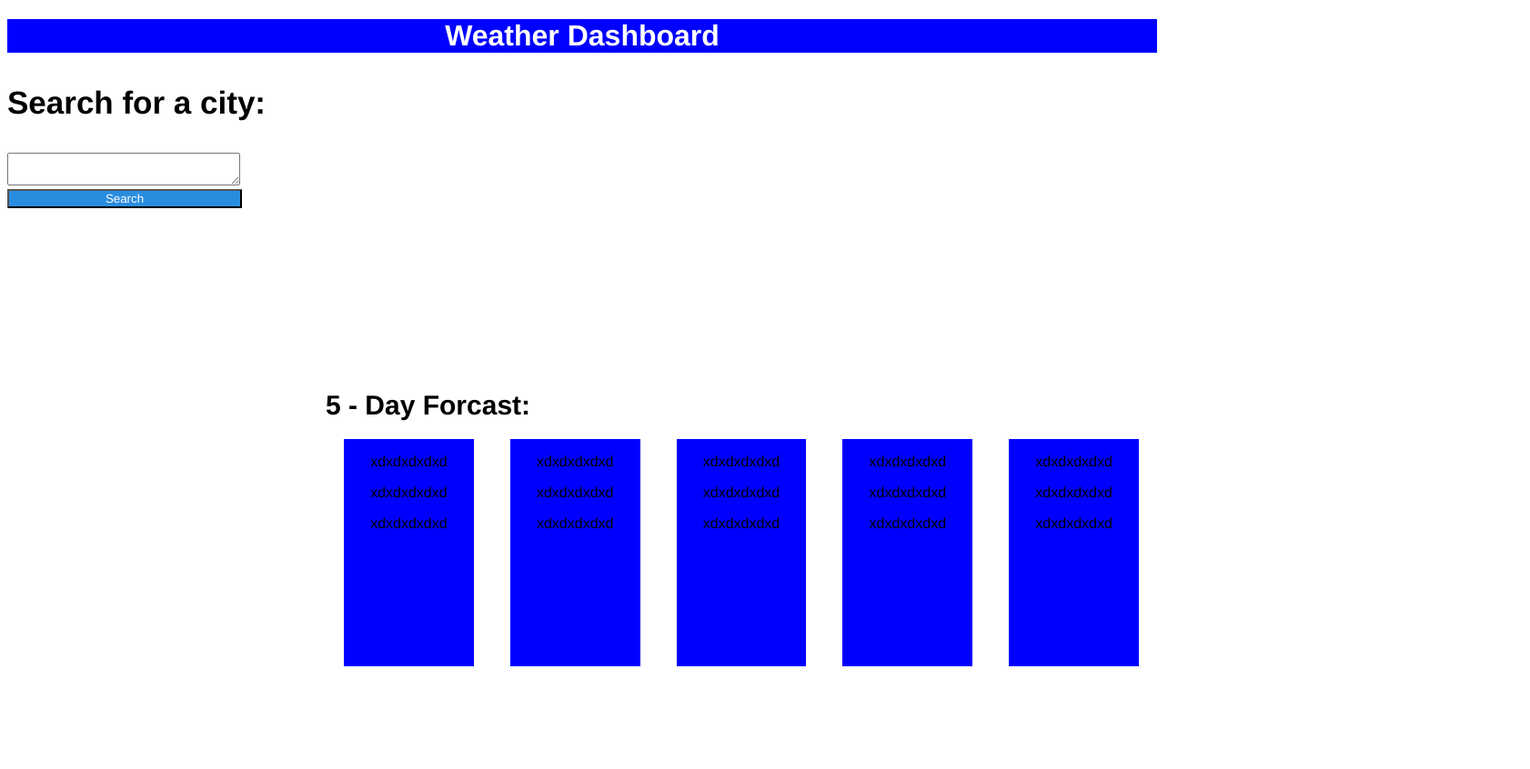
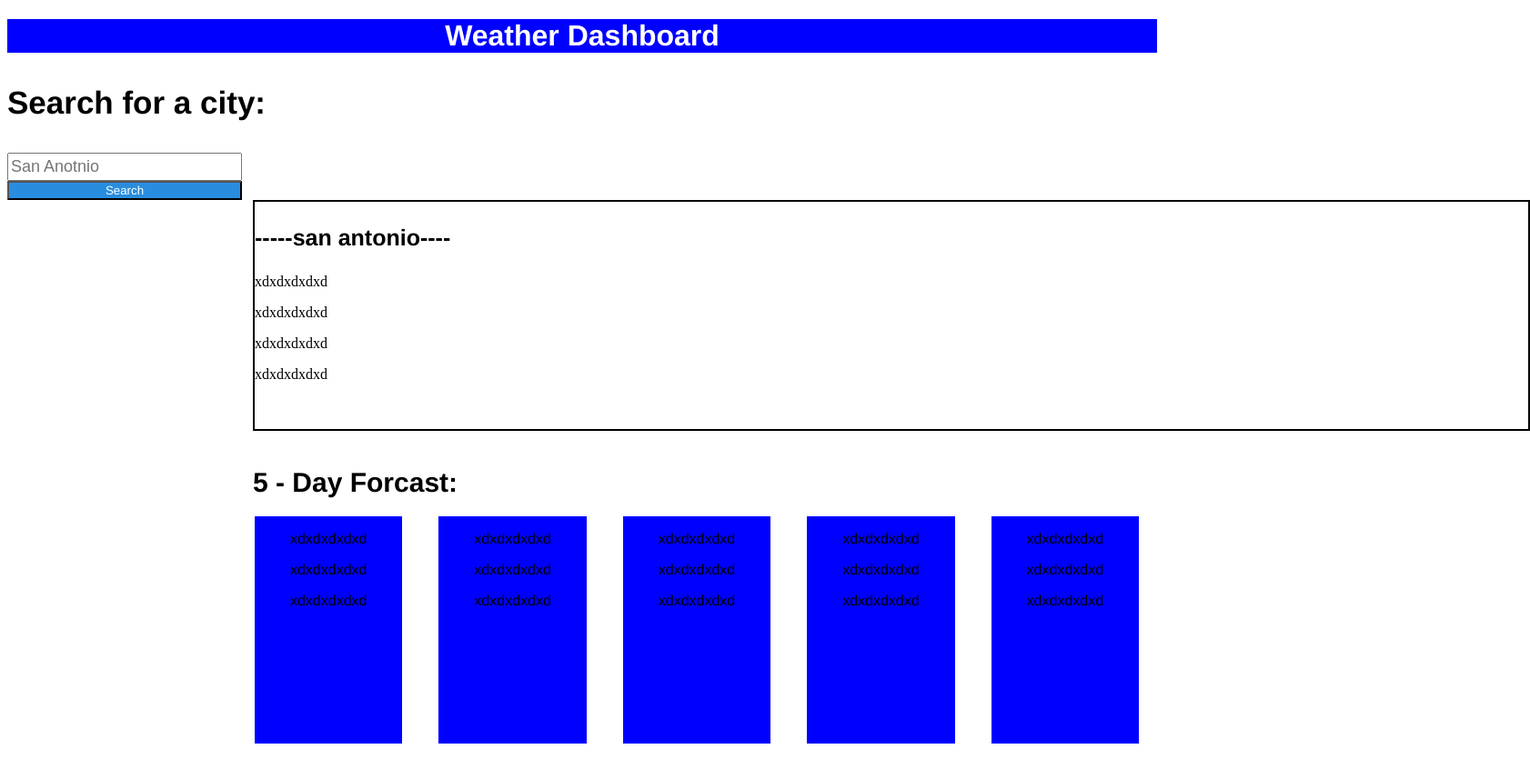
Before and after one commit to Dkangelas123/cliate_dashboard, a plain HTML site: page index.html in a window 1280 px wide. Shown: the whole page at 91% size, 1682 px wide, since content can reach past the window. Before the commit the page ends 800 px from the top, so only its background shows below. Drawn offline with nearby package versions, Linux system fonts and the light colour scheme; a script that the page names is missing.

Commit message:
names and date

```diff
--- /dev/null
+++ b/assets/java.js
@@ -0,0 +1,20 @@
+var todayDate = new Date().toISOString().slice(0, 10);
+console.log(todayDate);
+
+function getInfo(){
+
+    var newSearch = document.getElementById("searchCity");
+    var newCity = document.getElementById("Name-city");
+newCity.innerHTML =newSearch.value +" ("+ todayDate+ ")";
+console.log(newCity);
+}
+
+
+
+fetch('https://api.openweathermap.org/data/2.5/forecast?q='+newSearch.value+'&appid=d31115b3271c8a36e1e9b1181053867c')
+.then(Response => Response.json())
+.then(data =>{
+    for(i=0;i<5;i++){
+        document.getElementById("day" + (i+1) + "daytemp").innerHTML = "temp:" + Number(data.list[i].main.temp - 284.23).toFixed(1)+"°";
+    }
+})
--- a/assets/style.css
+++ b/assets/style.css
@@ -5,12 +5,14 @@ h1{
     font-weight: bold;
     font-family: 'Franklin Gothic Medium', 'Arial Narrow', Arial, sans-serif;
 
+
 }
 
 #search-text {
     font-size: 35px;
     font-weight: bolder;
     font-family: 'Franklin Gothic Medium', 'Arial Narrow', Arial, sans-serif;
+
 }
 
 #search-button{
@@ -18,23 +20,26 @@ h1{
     background-color: rgb(41, 141, 223);
     color: white;
     font-family: 'Franklin Gothic Medium', 'Arial Narrow', Arial, sans-serif;
+
+
 }
 #searchCity{
     width: 250px;
+    height: 25px;
 
 }
 
 #forcast-text{
     text-align: left;
-    padding-left: 350px;
+    padding-left: 270px;
     font-size: 30px;
     font-weight: bold;
-    padding-top: 200px;
+    padding-top: 40px;
     font-family: 'Franklin Gothic Medium', 'Arial Narrow', Arial, sans-serif;
 }
 #inf-weather{
     display: flex;
-    padding-left: 350px;
+    padding-left: 252px;
 
 
 }
@@ -55,3 +60,25 @@ h1{
 #weather-container1{
     border-spacing: 20px;
 }
+
+#main-container{
+    text-align: left;
+    border: 2px;
+    border-style: solid;
+    width: 1400px;
+    height: 250px;
+}
+
+#main-inf-weather{
+    padding-left: 270px;
+
+}
+#left-col{
+    position: absolute;
+}
+
+#Name-city{
+    font-size: 25px;
+    font-weight: bolder;
+    font-family: 'Franklin Gothic Medium', 'Arial Narrow', Arial, sans-serif;
+}
--- a/index.html
+++ b/index.html
@@ -6,12 +6,29 @@
     </head>
     <body>
         <h1>Weather Dashboard</h1>
+
+
         <div id=" left-col">
         <p id = "search-text"> Search for a city: </p>
-        <textarea id="searchCity" type="text" placeholder="San Anotnio"> </textarea>
+        <input id="searchCity" type="text" placeholder="San Anotnio" style="font-size: 18px;">
 
-        </div>
-        <button onclick="getInfo()" id="search-button">Search</button>
+      </div>
+    <button onclick="getInfo()" id="search-button">Search</button>
+
+
+
+        <div id="main-inf-weather">
+        <div id="main-container">
+            <p Class="weather" id="Main-day" ></p>
+
+            <p id = "Name-city">-----san antonio----</p> <p id="currentDay" class="lead"></p>
+            <p id = "daytemp">xdxdxdxdxd</p>
+            <p id = "daywind">xdxdxdxdxd</p>
+            <p id = "dayhumidity">xdxdxdxdxd</p>
+            <p id = "UVindex">xdxdxdxdxd</p>
+            </div>
+            </div>
+
 
 
 
@@ -55,7 +72,7 @@
 
 
 
-
+        <script src="https://code.jquery.com/jquery-3.4.1.min.js"></script>
         <script src ="./assets/java.js"></script>
     </body>
 </html>
```
